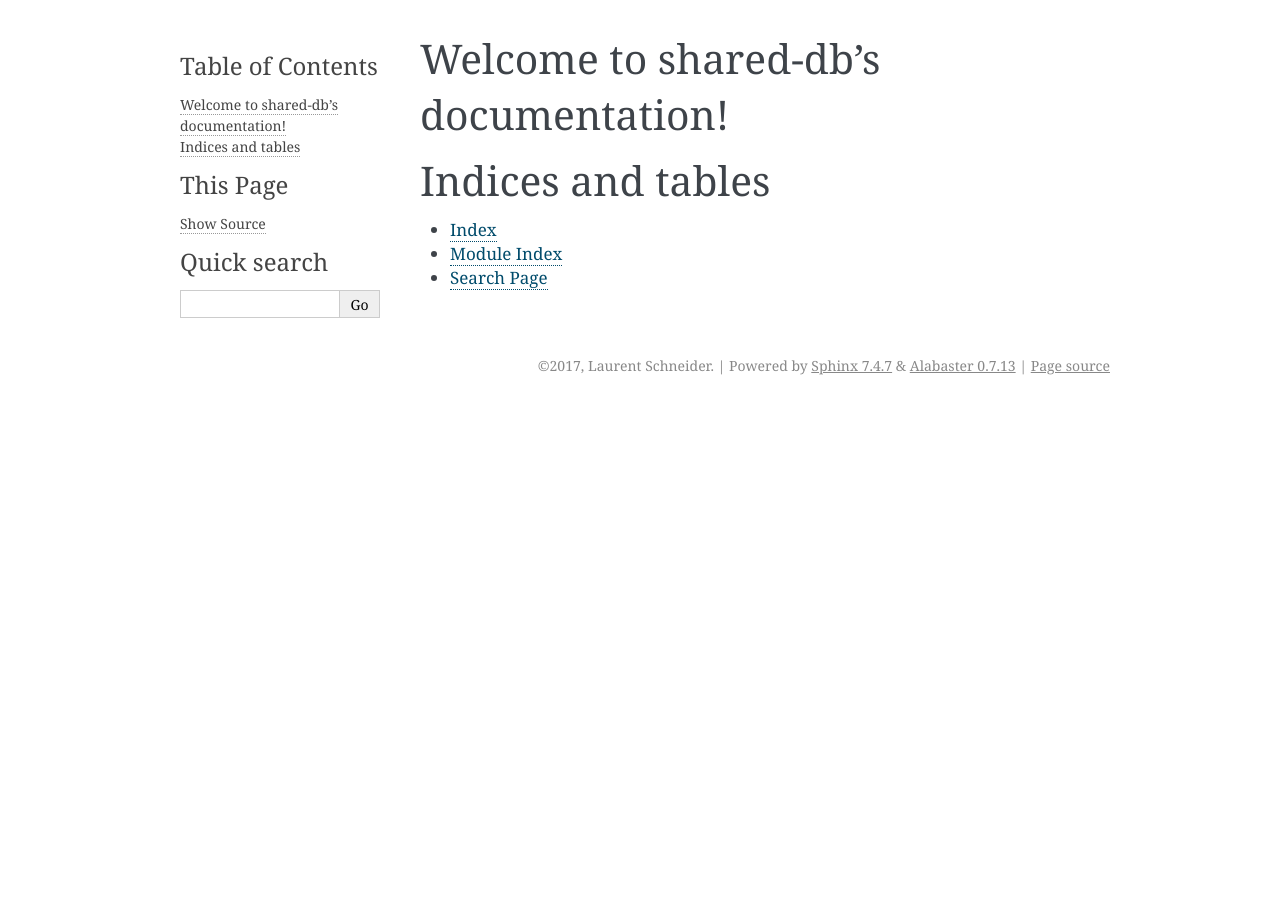
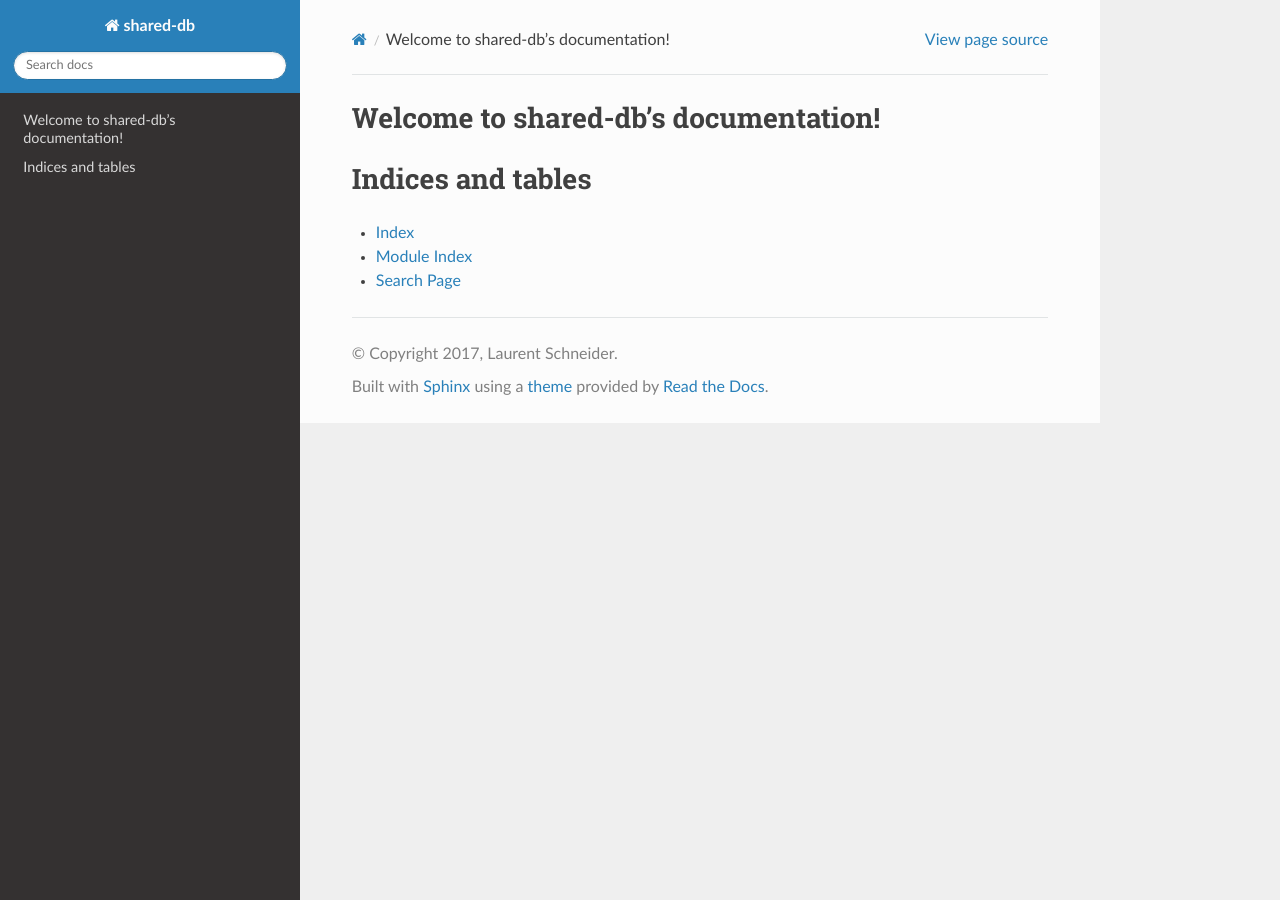
Before and after one commit to kogbok/shared-db, a Sphinx documentation site: the page built from docs/source/index.rst, in a window 1280 px wide. Built offline with Sphinx 7.4.7 and the Read the Docs theme 2.0.0, drawn with Linux system fonts in a browser that asks for light colours.

Commit message:
documentation theme

```diff
--- a/docs/source/conf.py
+++ b/docs/source/conf.py
@@ -19,6 +19,8 @@
 # import os
 # import sys
 # sys.path.insert(0, os.path.abspath('.'))
+
+import sphinx_rtd_theme
 
 
 # -- General configuration ------------------------------------------------
@@ -88,13 +90,20 @@ todo_include_todos = True
 # The theme to use for HTML and HTML Help pages.  See the documentation for
 # a list of builtin themes.
 #
-html_theme = 'alabaster'
+#html_theme = 'alabaster'
+html_theme = "sphinx_rtd_theme"
+html_theme_path = [sphinx_rtd_theme.get_html_theme_path()]
 
 # Theme options are theme-specific and customize the look and feel of a theme
 # further.  For a list of options available for each theme, see the
 # documentation.
 #
 # html_theme_options = {}
+html_theme_options = {
+    'collapse_navigation': False,
+    'display_version': False,
+    'navigation_depth': 3,
+}
 
 # Add any paths that contain custom static files (such as style sheets) here,
 # relative to this directory. They are copied after the builtin static files,
```
